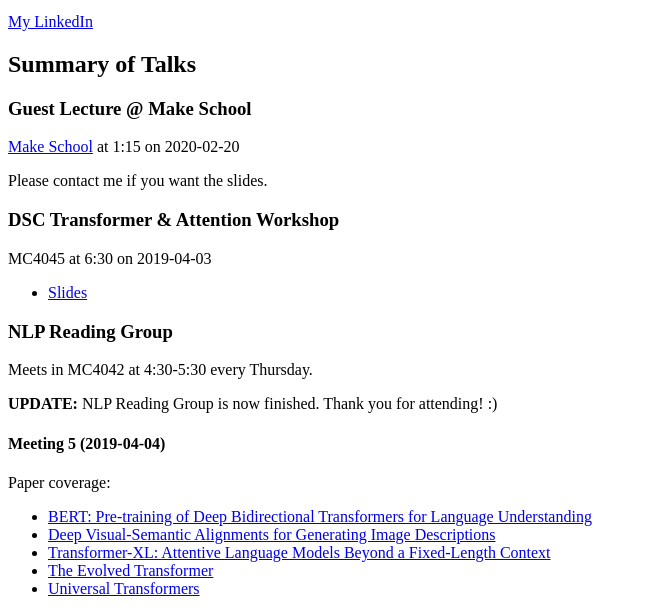
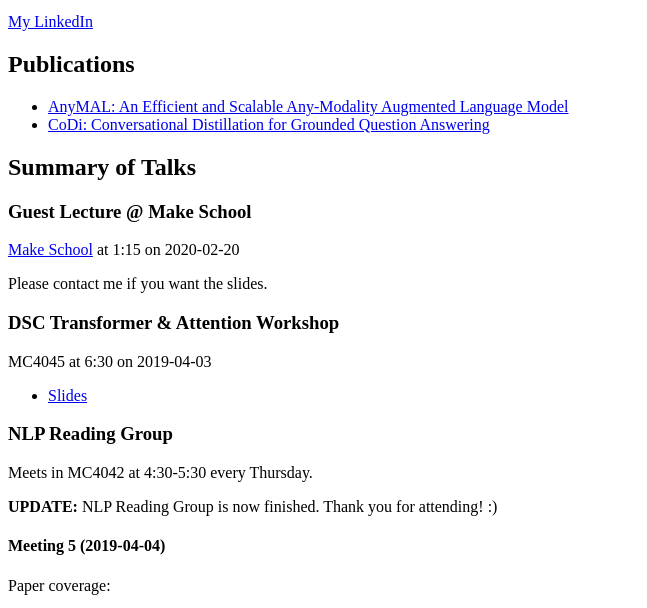
Before and after one commit to mjksmith/mjksmith.github.io, a plain HTML site: page index.html in a window 1280 px wide. Shown: the part 155-763 px from the top of the page, without its empty margins (0-647 px from the left). Drawn offline with Linux system fonts and the light colour scheme.

Commit message:
Update index.html

```diff
--- a/index.html
+++ b/index.html
@@ -22,9 +22,20 @@
     </p>
     </div>
 
+    <div id="publications">
+    <h2>Publications</h2>
+        <ul>
+        <div class="publication">
+            <li><a href="https://aclanthology.org/2024.emnlp-industry.98/">AnyMAL: An Efficient and Scalable Any-Modality Augmented Language Model</a></li>
+        </div>
+        <div class="publication">
+            <li><a href="https://arxiv.org/abs/2408.11219">CoDi: Conversational Distillation for Grounded Question Answering</a></li>
+        </div>
+        </ul>
+    </div>
+
+    <div id="talks">
     <h2>Summary of Talks</h2>
-    <div id="talks">
-
         <div class="talk">
         <h3>Guest Lecture @ Make School</h3>
         <p><a href="https://www.makeschool.com/">Make School</a> at 1:15 on 2020-02-20</p>
```
